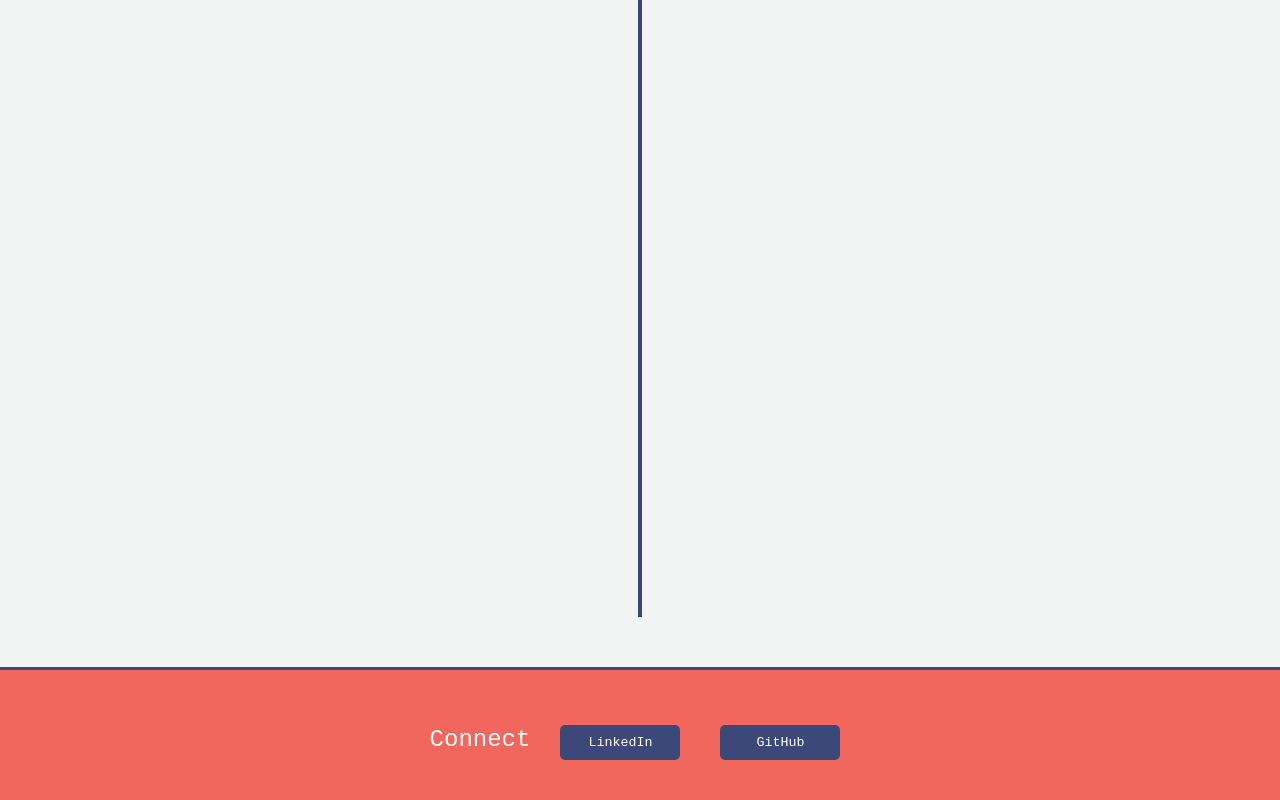
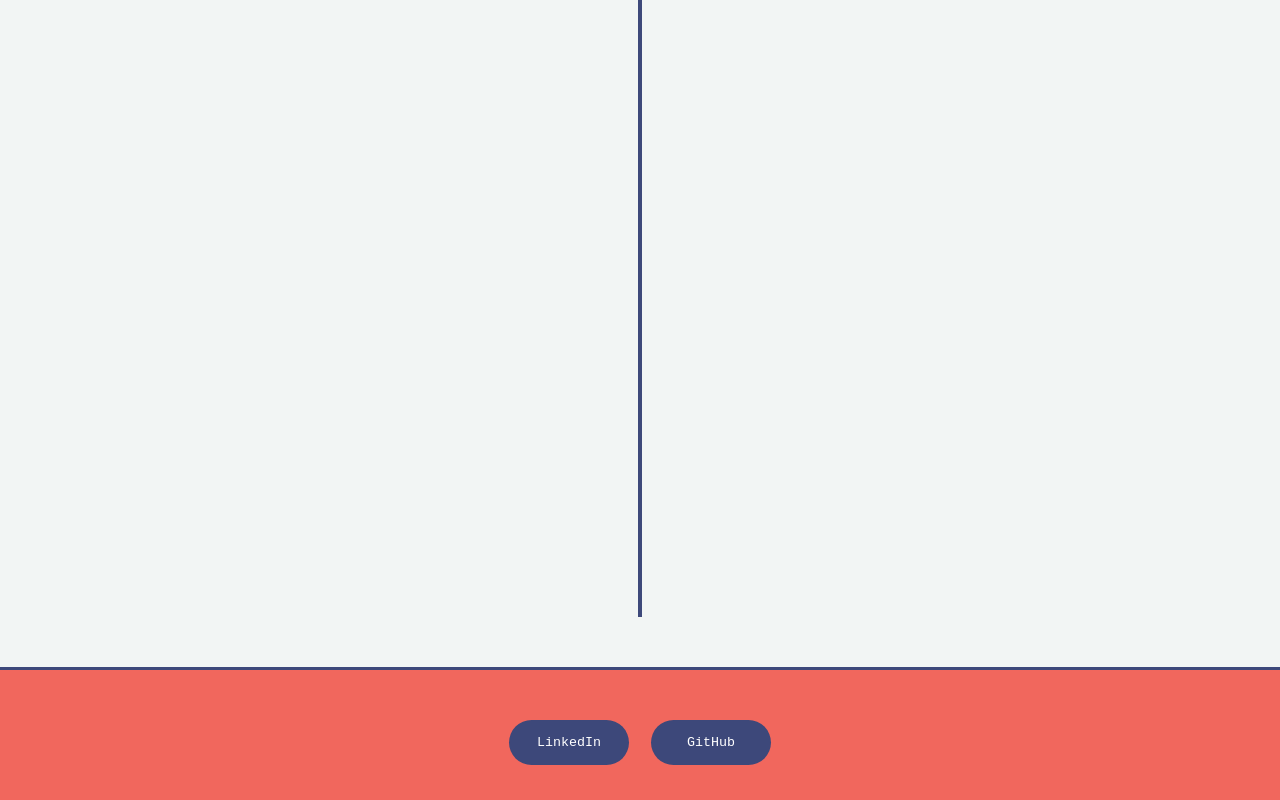
Before and after one commit to sudo-atishay/Personal-Blog-in-React, a React (Create React App) app: page / in a window 1280 px wide. Shown: the part 5482-6282 px from the top of the page. Built offline with nearby package versions, Linux system fonts and the light colour scheme; a small style sheet from the web is missing.

Commit message:
minor bug fixes with footer

```diff
--- a/src/Components/Footer.js
+++ b/src/Components/Footer.js
@@ -41,7 +41,6 @@ function Footer() {
     <div className='footer'>
       {/* Connect with Me and Social Media Links */}
       <div className='social-media'>
-        <p>Connect</p>
         <div className='social-links'>
           {socialMediaLinks.map((link) => (
             <a key={link.name} href={link.url} target='_blank' rel='noopener noreferrer'>
--- a/src/styles/Footer.css
+++ b/src/styles/Footer.css
@@ -93,10 +93,10 @@ body {
 .social-button {
   background-color: #3d487a;
   color: #fff;
-  padding: 10px;
-  margin: 10px;
+  padding: 15px;
+  margin: 1px;
   border: none;
-  border-radius: 5px;
+  border-radius: 100px;
   cursor: pointer;
   text-decoration: none;
 }
@@ -110,9 +110,10 @@ body {
   color: gray;
   padding: 12px;
   border: none;
-  border-radius: 7px;
+  border-radius: 20px;
   cursor: pointer;
   font-size: 20px;
+  margin: -7.5px;
 }
 
 .scroll-button:hover {
--- a/src/styles/Home.css
+++ b/src/styles/Home.css
@@ -165,6 +165,7 @@ body {
   .summary-box p.summary-text {
     font-size: 42px;
     margin-top: 10px;
+    padding: 12px;
   }
 
   .role {
```
